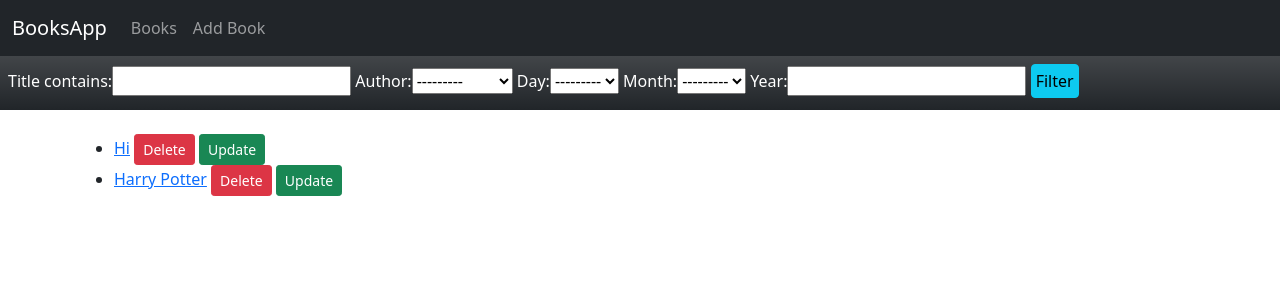
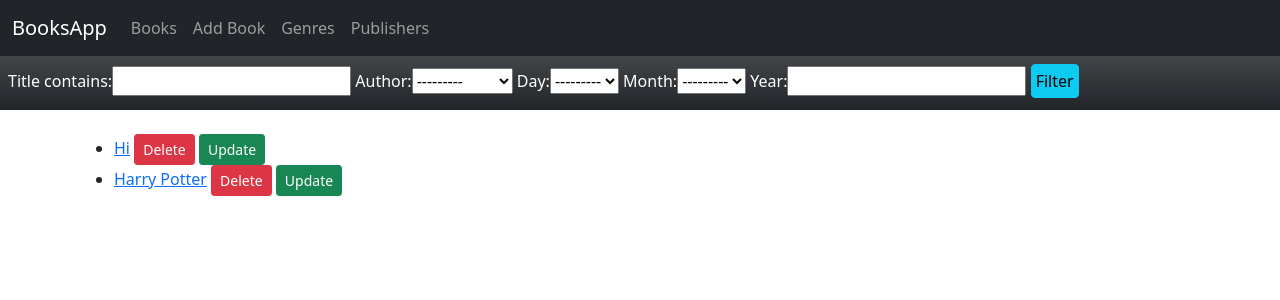
Before and after one commit to Nikki1970/books, a Django app: page /booksapp/ in a window 1280 px wide. Shown: the top 300 px of the page. Run offline with Django 3.2, Linux system fonts and the light colour scheme; data comes from the database, SQL or seed files in the repository.

```diff
--- a/booksapp/templates/base_generic.html
+++ b/booksapp/templates/base_generic.html
@@ -4,7 +4,7 @@
     <meta charset="utf-8">
     <meta name="viewport" content="width=device-width, initial-scale=1">
     <link href="https://cdn.jsdelivr.net/npm/bootstrap@5.0.0-beta3/dist/css/bootstrap.min.css" rel="stylesheet" integrity="sha384-eOJMYsd53ii+scO/bJGFsiCZc+5NDVN2yr8+0RDqr0Ql0h+rP48ckxlpbzKgwra6" crossorigin="anonymous">
-    {% block title %}<title>Event</title>{% endblock %}
+    {% block title %}<title>BooksApp</title>{% endblock %}
   </head>
   <body>
 
@@ -22,6 +22,12 @@
             <li class="nav-item">
               <a class="nav-link" href="{% url 'new_book' %}">Add Book</a>
             </li>
+            <li class="nav-item">
+                <a class="nav-link" href="{% url 'list-of-genres' %}">Genres</a>
+              </li>
+              <li class="nav-item">
+                <a class="nav-link" href="{% url 'list-of-publishers' %}">Publishers</a>
+              </li>
           </li>
           </ul>
         </div>
--- a/booksapp/templates/booksapp/book_list.html
+++ b/booksapp/templates/booksapp/book_list.html
@@ -12,8 +12,8 @@
         {% for book in filter.qs %}
         <li>
             <a href="{% url 'book-detail' book.pk %}">{{book.title}}</a>
-            <a href="{% url 'delete_book' book.pk %}" class="btn btn-danger btn-sm">Delete</a></td>
-            <a href="{% url 'update_book' book.pk %}" class="btn btn-success btn-sm">Update</a></td>
+            <a href="{% url 'delete_book' book.pk %}" class="btn btn-danger btn-sm">Delete</a>
+            <a href="{% url 'update_book' book.pk %}" class="btn btn-success btn-sm">Update</a>
         </li>
         {% endfor %}
     </ul>
```
